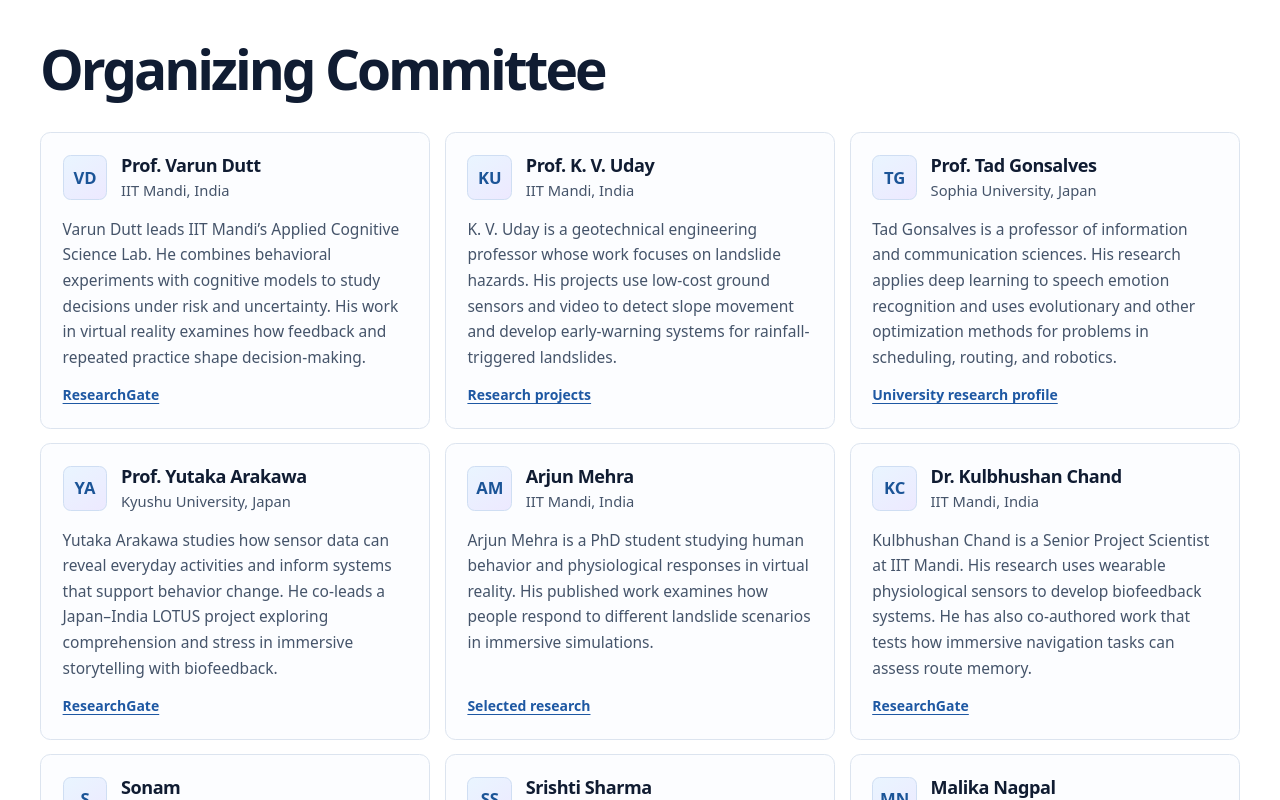
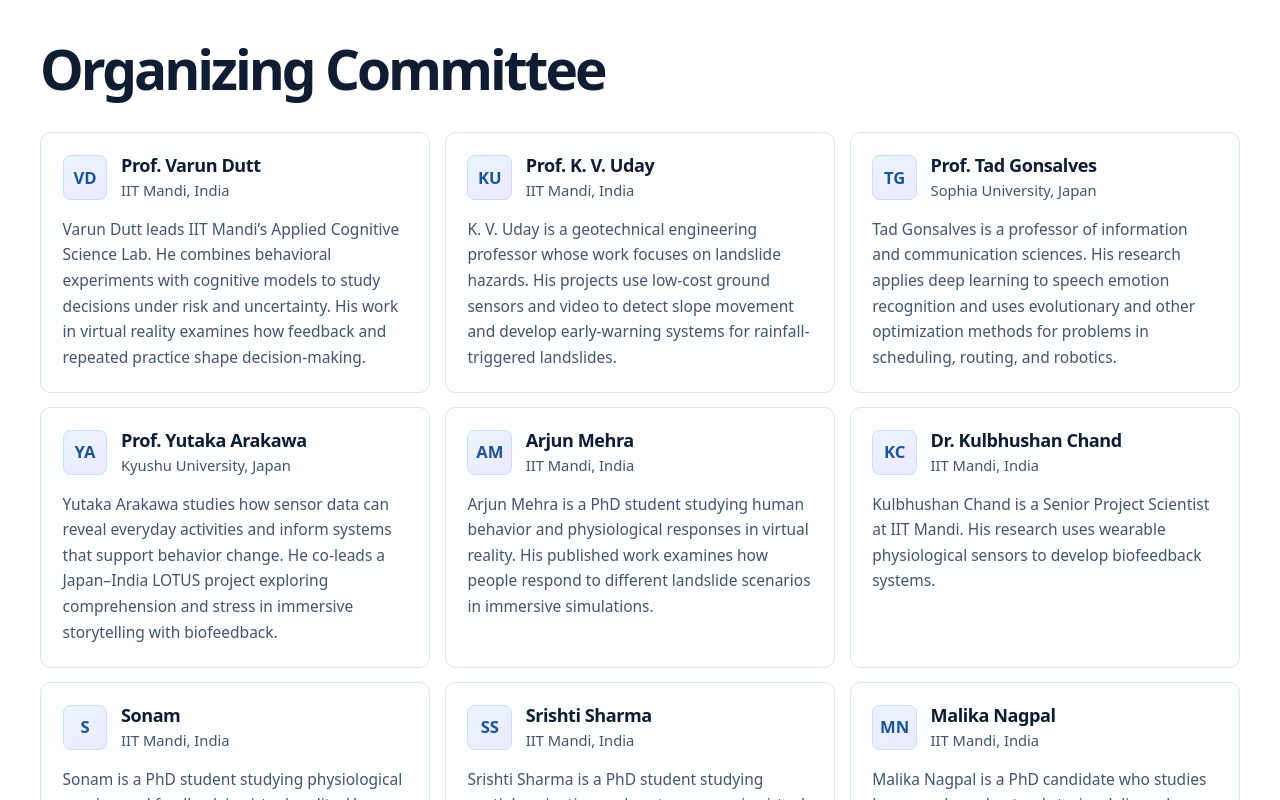
Before and after one commit to evidencexr/evidencexr.github.io, a React (Vite) app: page / in a window 1280 px wide. Shown: the part 4980-5780 px from the top of the page. Built offline with nearby package versions, Linux system fonts and the light colour scheme.

Commit message:
Remove organizer links and shorten Chand bio

```diff
--- a/src/data/workshop.js
+++ b/src/data/workshop.js
@@ -219,99 +219,63 @@ export const organizers = [
     "affiliation": "IIT Mandi",
     "country": "India",
     "initials": "VD",
-    "bio": "Varun Dutt leads IIT Mandi’s Applied Cognitive Science Lab. He combines behavioral experiments with cognitive models to study decisions under risk and uncertainty. His work in virtual reality examines how feedback and repeated practice shape decision-making.",
-    "source": {
-      "label": "ResearchGate",
-      "url": "https://www.researchgate.net/profile/Varun-Dutt"
-    }
+    "bio": "Varun Dutt leads IIT Mandi’s Applied Cognitive Science Lab. He combines behavioral experiments with cognitive models to study decisions under risk and uncertainty. His work in virtual reality examines how feedback and repeated practice shape decision-making."
   },
   {
     "name": "Prof. K. V. Uday",
     "affiliation": "IIT Mandi",
     "country": "India",
     "initials": "KU",
-    "bio": "K. V. Uday is a geotechnical engineering professor whose work focuses on landslide hazards. His projects use low-cost ground sensors and video to detect slope movement and develop early-warning systems for rainfall-triggered landslides.",
-    "source": {
-      "label": "Research projects",
-      "url": "https://scene.iitmandi.ac.in/faculty/projects/13"
-    }
+    "bio": "K. V. Uday is a geotechnical engineering professor whose work focuses on landslide hazards. His projects use low-cost ground sensors and video to detect slope movement and develop early-warning systems for rainfall-triggered landslides."
   },
   {
     "name": "Prof. Tad Gonsalves",
     "affiliation": "Sophia University",
     "country": "Japan",
     "initials": "TG",
-    "bio": "Tad Gonsalves is a professor of information and communication sciences. His research applies deep learning to speech emotion recognition and uses evolutionary and other optimization methods for problems in scheduling, routing, and robotics.",
-    "source": {
-      "label": "University research profile",
-      "url": "https://redb.cc.sophia.ac.jp/cvclients/researchers/tadgonsalves?achievement_type=published_papers&lang=en"
-    }
+    "bio": "Tad Gonsalves is a professor of information and communication sciences. His research applies deep learning to speech emotion recognition and uses evolutionary and other optimization methods for problems in scheduling, routing, and robotics."
   },
   {
     "name": "Prof. Yutaka Arakawa",
     "affiliation": "Kyushu University",
     "country": "Japan",
     "initials": "YA",
-    "bio": "Yutaka Arakawa studies how sensor data can reveal everyday activities and inform systems that support behavior change. He co-leads a Japan–India LOTUS project exploring comprehension and stress in immersive storytelling with biofeedback.",
-    "source": {
-      "label": "ResearchGate",
-      "url": "https://www.researchgate.net/profile/Yutaka-Arakawa"
-    }
+    "bio": "Yutaka Arakawa studies how sensor data can reveal everyday activities and inform systems that support behavior change. He co-leads a Japan–India LOTUS project exploring comprehension and stress in immersive storytelling with biofeedback."
   },
   {
     "name": "Arjun Mehra",
     "affiliation": "IIT Mandi",
     "country": "India",
     "initials": "AM",
-    "bio": "Arjun Mehra is a PhD student studying human behavior and physiological responses in virtual reality. His published work examines how people respond to different landslide scenarios in immersive simulations.",
-    "source": {
-      "label": "Selected research",
-      "url": "https://www.scitepress.org/Papers/2025/132530/132530.pdf"
-    }
+    "bio": "Arjun Mehra is a PhD student studying human behavior and physiological responses in virtual reality. His published work examines how people respond to different landslide scenarios in immersive simulations."
   },
   {
     "name": "Dr. Kulbhushan Chand",
     "affiliation": "IIT Mandi",
     "country": "India",
     "initials": "KC",
-    "bio": "Kulbhushan Chand is a Senior Project Scientist at IIT Mandi. His research uses wearable physiological sensors to develop biofeedback systems. He has also co-authored work that tests how immersive navigation tasks can assess route memory.",
-    "source": {
-      "label": "ResearchGate",
-      "url": "https://www.researchgate.net/profile/Kulbhushan-Chand"
-    }
+    "bio": "Kulbhushan Chand is a Senior Project Scientist at IIT Mandi. His research uses wearable physiological sensors to develop biofeedback systems."
   },
   {
     "name": "Sonam",
     "affiliation": "IIT Mandi",
     "country": "India",
     "initials": "S",
-    "bio": "Sonam is a PhD student studying physiological sensing and feedback in virtual reality. Her work includes a feasibility study of whether an immersive system can measure autonomic responses and use that information to guide feedback.",
-    "source": {
-      "label": "Selected research",
-      "url": "https://neuroxr-ws.github.io/www/"
-    }
+    "bio": "Sonam is a PhD student studying physiological sensing and feedback in virtual reality. Her work includes a feasibility study of whether an immersive system can measure autonomic responses and use that information to guide feedback."
   },
   {
     "name": "Srishti Sharma",
     "affiliation": "IIT Mandi",
     "country": "India",
     "initials": "SS",
-    "bio": "Srishti Sharma is a PhD student studying spatial navigation and route memory in virtual reality. Her work includes comparing an immersive navigation task with the Groton Maze Learning Test to assess how well it measures route learning.",
-    "source": {
-      "label": "Selected research",
-      "url": "https://www.researchgate.net/publication/410840901_Validation-First_NeuroXR_Immersive_VR_Spatial_Navigation_for_Route-_Memory_Assessment_Against_the_Groton_Maze_Learning_Test"
-    }
+    "bio": "Srishti Sharma is a PhD student studying spatial navigation and route memory in virtual reality. Her work includes comparing an immersive navigation task with the Groton Maze Learning Test to assess how well it measures route learning."
   },
   {
     "name": "Malika Nagpal",
     "affiliation": "IIT Mandi",
     "country": "India",
     "initials": "MN",
-    "bio": "Malika Nagpal is a PhD candidate who studies how people understand stories delivered through different media. Her research compares reading, social robots, and virtual reality to examine how each affects narrative comprehension and mental effort.",
-    "source": {
-      "label": "Selected research",
-      "url": "https://app.ait.kyushu-u.ac.jp/archives/2026-11-13-matrixai2026-lotus/"
-    }
+    "bio": "Malika Nagpal is a PhD candidate who studies how people understand stories delivered through different media. Her research compares reading, social robots, and virtual reality to examine how each affects narrative comprehension and mental effort."
   }
 ];
 
--- a/src/index.css
+++ b/src/index.css
@@ -156,12 +156,11 @@ section:focus, main:focus { outline: none; }
 .program-break { background: #eaf2ff; }
 
 .organizer-grid { grid-template-columns: repeat(3, minmax(0, 1fr)); }
-.person-card { display: flex; flex-direction: column; background: #fcfdff; }
+.person-card { background: #fcfdff; }
 .person-heading { display: flex; gap: .85rem; align-items: center; }
 .person-card h3 { font-size: 1.13rem; }
 .person-affiliation { font-size: .92rem; color: var(--muted); margin-top: .3rem; line-height: 1.4; }
 .person-bio { font-size: .97rem; color: var(--muted); margin-top: 1rem; }
-.person-source { align-self: flex-start; margin-top: auto; padding-top: .8rem; color: var(--link); font-size: .875rem; font-weight: 650; text-decoration: underline; text-underline-offset: .2em; }
 .initials {
   display: grid; place-items: center; flex: none; width: 2.8rem; height: 2.8rem; border-radius: .48rem;
   color: #1b5497; border: 1px solid #cfdef3; background: linear-gradient(145deg,#e9f5ff,#ede9ff);
--- a/src/sections/People.jsx
+++ b/src/sections/People.jsx
@@ -8,18 +8,13 @@ export function Organizers() {
       <div className="shell">
         <SectionHeading id="organizer-title" title="Organizing Committee" />
         <ul className="organizer-grid">
-          {organizers.map(({ name, affiliation, country, initials, bio, source }) => (
+          {organizers.map(({ name, affiliation, country, initials, bio }) => (
             <li key={name} className="person-card">
               <div className="person-heading">
                 <span className="initials" aria-hidden="true">{initials}</span>
                 <div><h3>{name}</h3><p className="person-affiliation">{affiliation}, {country}</p></div>
               </div>
               <p className="person-bio">{bio}</p>
-              {source && (
-                <a className="person-source" href={source.url} aria-label={source.label + ' for ' + name}>
-                  {source.label}
-                </a>
-              )}
             </li>
           ))}
         </ul>
```
